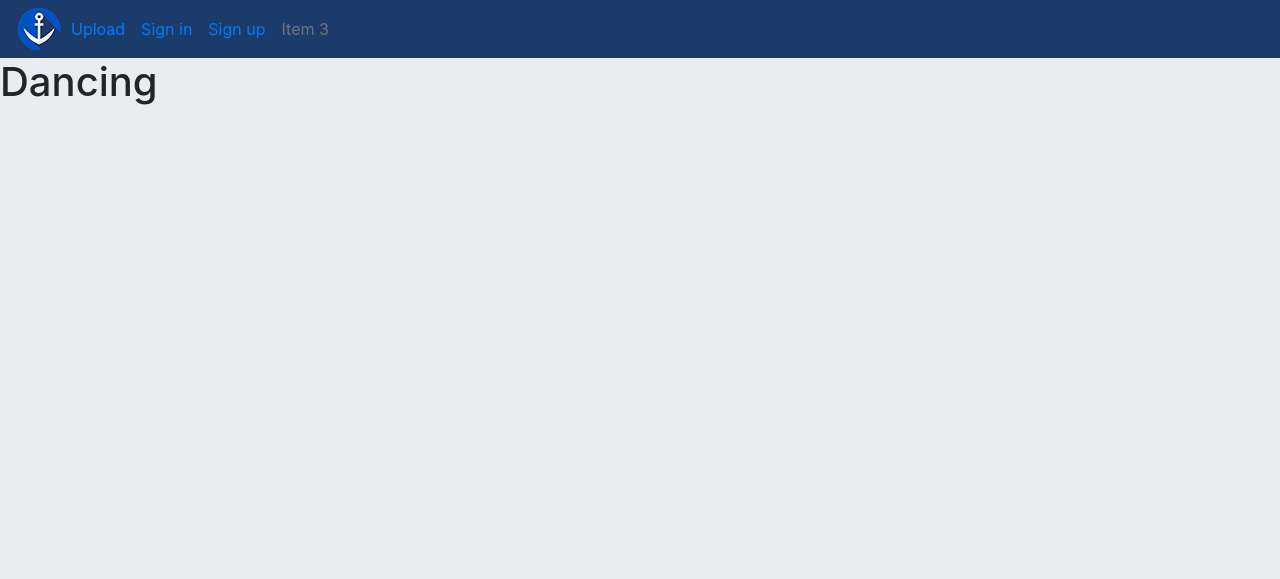
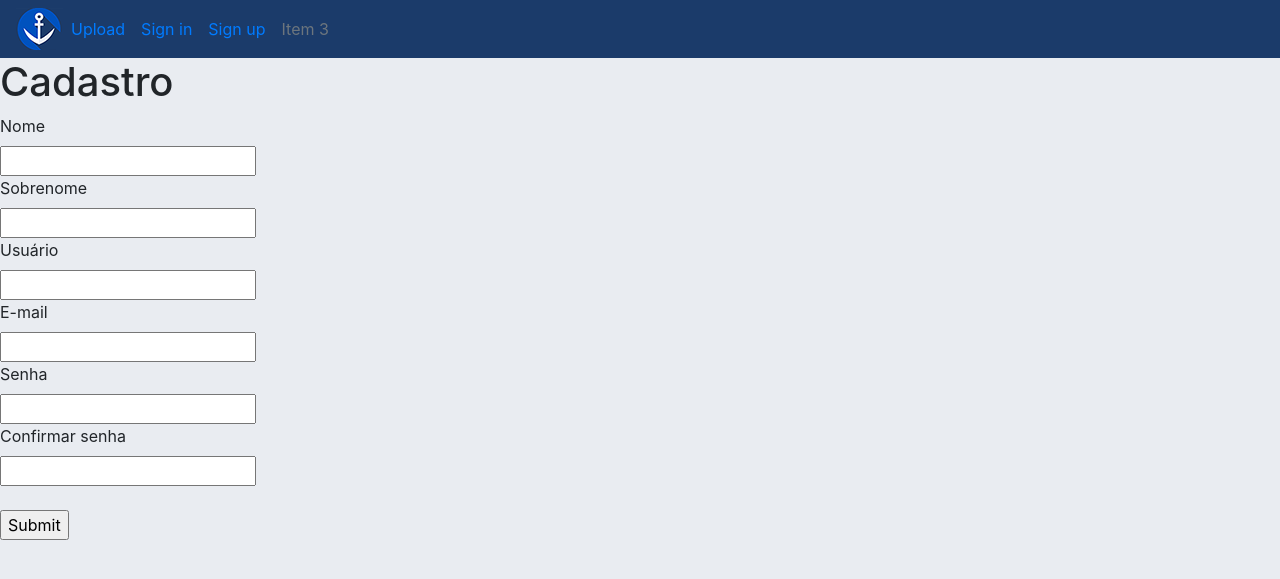
Before and after one commit to felipe-cerqueira-lyra/EngSoftware, a Flask app: page /signup/signup in a window 1280 px wide. Shown: the top 579 px of the page. Run offline with Flask 2, Linux system fonts and the light colour scheme; some libraries are stand-ins or nearby versions.

Commit message:
adicionando forms ao template de signup

```diff
--- a/website/templates/signup.html.jinja
+++ b/website/templates/signup.html.jinja
@@ -1,7 +1,23 @@
 {% extends "base.html" %}
-{% block title %} Sign in {% endblock %}
+{% block title %} Sign up {% endblock %}
 {% block content %}
 
-<h1> Dancing </h1>
+<h1> Cadastro </h1>
+
+<form action="/action_page.php">
+  <label for="fname">Nome</label><br>
+  <input type="text" id="name" name="name"><br>
+  <label for="fname">Sobrenome</label><br>
+  <input type="text" id="last_name" name="last_name"><br>
+  <label for="fname">Usuário</label><br>
+  <input type="text" id="user" name="user"><br>
+  <label for="fname">E-mail</label><br>
+  <input type="text" id="mail" name="mail"><br>
+  <label for="lname">Senha</label><br>
+  <input type="password" id="pass" name="pass" ><br>
+  <label for="lname">Confirmar senha</label><br>
+  <input type="confirm_password" id="pass" name="confirm_password" ><br><br>
+  <input type="submit" value="Submit">
+</form>
 
 {% endblock %}
```
